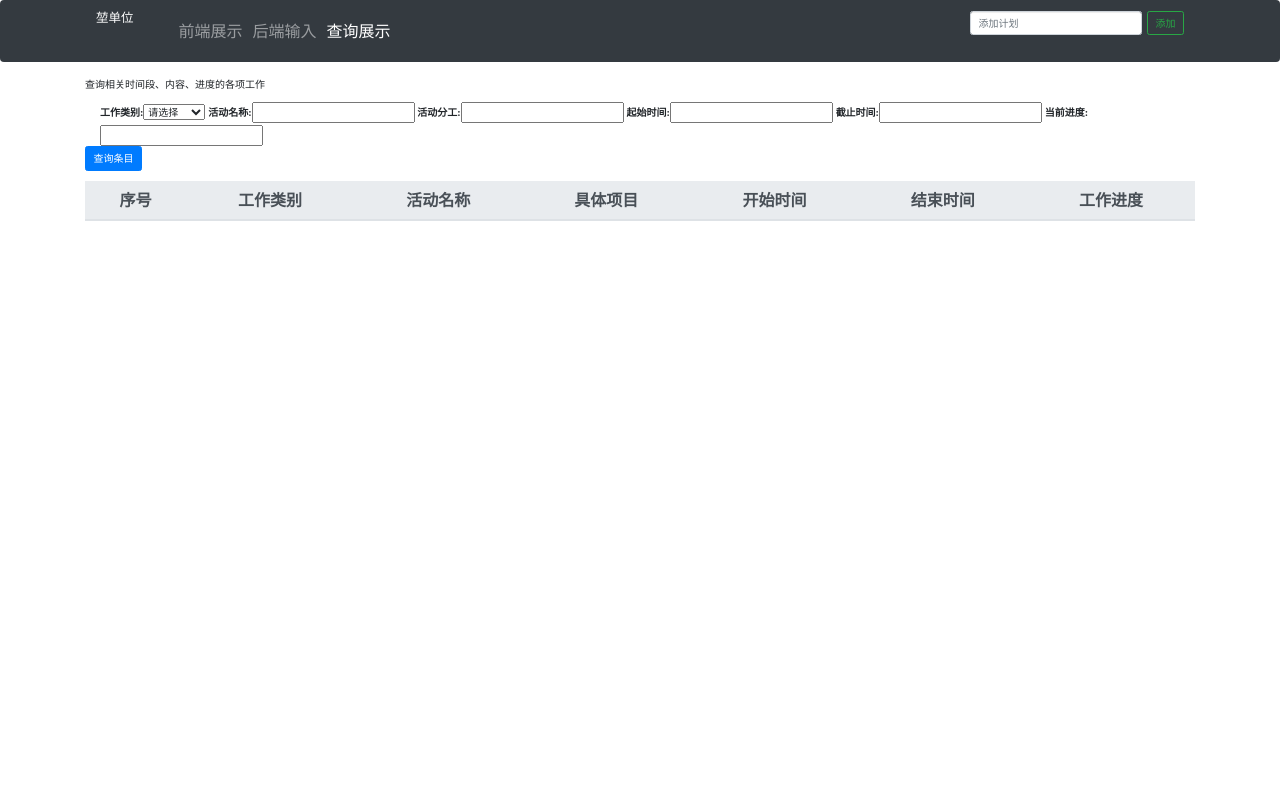
After one commit to zhouxianchen/to_do_list, a Django app: page /search/ in a window 1280 px wide. The commit adds this page. Run offline with Django 3.2, Linux system fonts and the light colour scheme; lists and menus that the app fills with data are empty; some libraries are stand-ins or nearby versions.

Commit message:
最终版

```diff
--- a/my_app/forms.py
+++ b/my_app/forms.py
@@ -14,3 +14,17 @@ class TaskForm(forms.Form):
     start_time = forms.DateField(label="开始时间", widget=DatePickerInput(format='%m/%d/%Y', attrs={"class":"form_control"}))
     end_time = forms.DateField(label="结束时间", widget=DatePickerInput(format='%m/%d/%Y', attrs={"class":"form_control"}))
     progress = forms.CharField(label="当前进度", widget=widgets.TextInput(attrs={"class":"form_control"}))
+
+
+class Task2Form(forms.Form):
+    big_subject = forms.ChoiceField(
+        label='工作类别',
+        choices=(('', '请选择'), ('管理工作', '管理工作'), ('后装工作', '后装工作'), ('政治工作', '政治工作'),
+
+    ),
+    required=False)
+    task = forms.CharField(label="活动名称", widget=widgets.TextInput(attrs={"class": "form_control"}),required=False)
+    activity = forms.CharField(label="活动分工", widget=widgets.TextInput(attrs={"class":"form_control"}), required=False)
+    start_time = forms.DateField(label="起始时间", widget=DatePickerInput(format='%m/%d/%Y', attrs={"class":"form_control"}), required=False)
+    end_time = forms.DateField(label="截止时间", widget=DatePickerInput(format='%m/%d/%Y', attrs={"class":"form_control"}), required=False)
+    progress = forms.CharField(label="当前进度", widget=widgets.TextInput(attrs={"class":"form_control"}), required=False)
--- a/my_app/templates/base.html
+++ b/my_app/templates/base.html
@@ -71,6 +71,11 @@
 
               <li class="nav-item {% block 关于高亮 %}{% endblock 关于高亮 %}">
         <a class="nav-link" href="{% url 'my_app:关于' %}">后端输入</a>
+        </li>
+
+        <li class="nav-item {% block 搜索高亮 %}{% endblock 搜索高亮 %}">
+        <a class="nav-link" href="{% url 'my_app:搜索' %}">查询展示</a>
+        </li>
     </ul>
     <form class="form-inline mt-2 mt-md-0" method="POST" action="">
       {% csrf_token %}
--- a/my_app/templates/home.html
+++ b/my_app/templates/home.html
@@ -57,6 +57,7 @@
             <!--<td>2020年6月-12月</td>-->
             <!--<td>40%</td>  			</tr>-->
 </table>
+    </div>
        {{ 用户的POST请求 }}
 
   {% endblock 主体 %}
--- /dev/null
+++ b/my_app/templates/search.html
@@ -0,0 +1,71 @@
+{% extends "base.html" %}
+{% load static %}
+{% block css %}{% static 'my_app/home.css' %}{% endblock css %}
+{% block 主体 %}
+<!--<body>-->
+    <!--<form action="/search/">-->
+        <!--<input name="big_subject" class="form-control mr-sm-2" type="text" placeholder="添加计划" aria-label="Search">-->
+         <!--<input name="task" class="form-control mr-sm-2" type="text" placeholder="添加计划" aria-label="Search">-->
+         <!--<input name="activity" class="form-control mr-sm-2" type="text" placeholder="添加计划" aria-label="Search">-->
+        <!--<input name="input_time" class="form-control mr-sm-2" type="text" placeholder="添加计划" aria-label="Search">-->
+        <!--<input name="end_time" class="form-control mr-sm-2" type="text" placeholder="添加计划" aria-label="Search">-->
+      <!--<button class="btn btn-outline-success my-2 my-sm-0" type="submit">添加</button>-->
+    <!--</form>-->
+    <!--</div>-->
+<!--</body>-->
+
+<body>
+  <form id="form_edit" action=" " method = "post">
+         <div class="form-rol">
+        {%csrf_token %}
+             <div>
+                 <p>查询相关时间段、内容、进度的各项工作
+                 </p>
+             </div>
+    <div class="col">
+         {{ form }} <br>
+    </div>
+<button class="btn btn-primary" type="submit"   /> 查询条目 <br>
+         </div>
+
+    </form>
+
+<table class="table table-hover">
+
+  <thead class="thead-light">
+            <tr align="center">
+                <th scope="col">序号</th>
+              <th scope="col">工作类别</th>
+            <th scope="col">活动名称</th>
+            <th scope="col">具体项目</th>
+            <th scope="col">开始时间</th>
+                <th scope="col">结束时间</th>
+            <th scope="col">工作进度</th>
+            </tr>
+  </thead>
+     {% for activity in act_list %}
+    <tr>
+        <th scope="row"> {{forloop.counter}}</th>
+    <td rowspan="1">{{ activity.task.big_subject }}
+    </td>
+          <td rowspan="1">{{ activity.task }}
+    </td>
+        <td rowspan="1">{{ activity.name }}
+    </td>
+           <td rowspan="1">{{ activity.start_time }}
+    </td>
+          <td rowspan="1">{{ activity.end_time }}
+    </td>
+          <td rowspan="1">{{ activity.progress }}
+    </td>
+
+    </tr>
+    {% endfor %}
+
+</body>
+
+  {% endblock 主体 %}
+
+        {% block 搜索高亮 %}
+active
+{% endblock 搜索高亮 %}
--- a/my_app/urls.py
+++ b/my_app/urls.py
@@ -6,6 +6,7 @@ app_name = 'my_app'
 urlpatterns = [
     path('home/',  views.home, name='主页'),
     path('about/', views.about, name='关于'),
+    path('search/', views.search, name='搜索'),
     path('edit/<activity_id>', views.edit, name='编辑'),
     path('delete/<activity_id>/', views.delete, name='删除'),
 ]
--- a/my_app/views.py
+++ b/my_app/views.py
@@ -1,6 +1,6 @@
 from django.shortcuts import render,redirect
 from .models import Big_subject, Task, Activity
-from .forms import TaskForm
+from .forms import TaskForm, Task2Form
 from django.http import HttpResponse
 # Create your views here.
 
@@ -54,7 +54,6 @@ def about(request):
         if form_obj.is_valid():
             name = form_obj.cleaned_data['activity']
             big_subject = form_obj.cleaned_data['big_subject']
-            print(big_subject, "bigsubject")
             task = form_obj.cleaned_data['task']
             start_time = form_obj.cleaned_data['start_time']
             end_time = form_obj.cleaned_data['end_time']
@@ -62,14 +61,9 @@ def about(request):
             big_subject_obj = Big_subject.objects.get_or_create(name=big_subject)
             task_obj = Task.objects.get_or_create(name=task, big_subject=big_subject_obj[0])
             Activity.objects.get_or_create(name=name, task=task_obj[0], start_time=start_time,end_time=end_time, progress=progress)
-            all_act = Activity.objects.all()
-            content = {'form': form_obj, 'all_act': all_act}
-            return render(request, "about.html", content)
-        else:
-            all_act = Activity.objects.all()
-            content = {'form': form_obj, 'all_act': all_act}
-            return render(request, "about.html", content)
-
+        all_act = Activity.objects.all()
+        content = {'form': form_obj, 'all_act': all_act}
+        return render(request, "about.html", content)
     if request.method == "GET":
         form_obj = TaskForm()
         all_act = Activity.objects.all()
@@ -87,3 +81,38 @@ def delete(request, activity_id):
 
 def reg(request):
     return render(request, 'reg.html')
+
+
+def search(request):
+    if request.method == "POST":
+        form_obj = Task2Form(request.POST)
+        if form_obj.is_valid():
+            name = form_obj.cleaned_data['activity']
+            big_subject = form_obj.cleaned_data['big_subject']
+            task = form_obj.cleaned_data['task']
+            start_time = form_obj.cleaned_data['start_time']
+            end_time = form_obj.cleaned_data['end_time']
+            progress = form_obj.cleaned_data['progress']
+            select_dict = dict()
+            if big_subject:
+                big_sub_obj = Big_subject.objects.filter(name=big_subject).first()
+                select_dict['task__big_subject'] = big_sub_obj
+            if task:
+                task = Task.objects.filter(name__contains=task)
+                select_dict['task__in'] = task
+            if name:
+                select_dict['name__contains'] = name
+            if start_time:
+                select_dict['start_time__gt'] = start_time
+            if end_time:
+                select_dict['end_time__lt'] = end_time
+            if progress:
+                select_dict['progress'] = progress
+            act_list = Activity.objects.filter(**select_dict)
+            content = {'form': form_obj, 'act_list': act_list}
+            return render(request, "search.html", content)
+
+    if request.method == "GET":
+        form_obj = Task2Form()
+        content = {'form': form_obj}
+        return render(request, "search.html", content)
```
Also changed, not shown: db.sqlite3.
